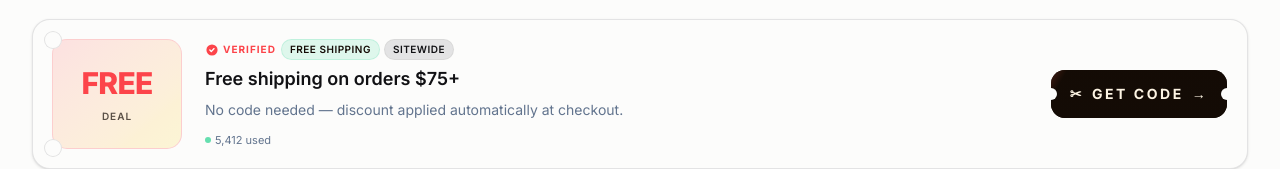
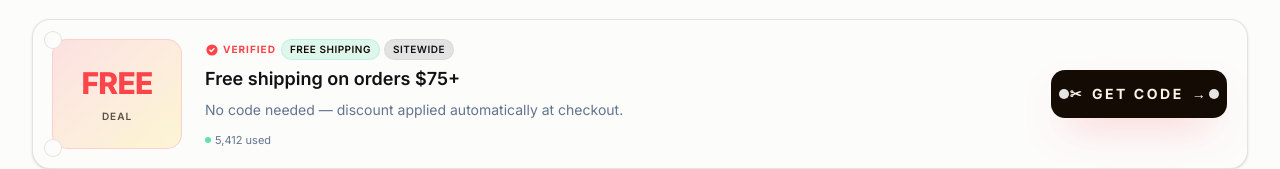
Before and after one commit to hamzashiwani/radiant-launch-web, a React (Vite) app: page /landing-page in a window 1280 px wide. Shown: the part 745-914 px from the top of the page. Built offline with nearby package versions, Linux system fonts and the light colour scheme.

Commit message:
Changes
Co-authored-by: hamzashiwani <107464427+hamzashiwani@users.noreply.github.com>

```diff
--- a/src/routes/landing-page.tsx
+++ b/src/routes/landing-page.tsx
@@ -268,30 +268,28 @@ function CouponCard({
       </div>
 
       <div className="sm:w-44 flex sm:flex-col items-stretch justify-center">
-        <button
-          onClick={handleClick}
-          aria-label={revealed && coupon.code ? `Code ${coupon.code} copied` : "Get code"}
-          className="relative w-full overflow-hidden rounded-xl bg-ink text-cream font-bold text-sm py-3.5 px-4 shadow-[var(--shadow-pop)] transition-all duration-300 hover:-translate-y-0.5 hover:rotate-[-0.5deg] active:scale-[0.96] active:rotate-0 isolate animate-ring-pulse"
-        >
-          {/* animated gradient sweep */}
-          <span
+        <div className="reveal-wrap relative w-full h-12 rounded-xl overflow-hidden shadow-[var(--shadow-pop)] isolate">
+          {/* Blurred code teaser sitting behind the button */}
+          <div
             aria-hidden
-            className="pointer-events-none absolute inset-0 -z-10 bg-[linear-gradient(120deg,var(--ink)_0%,var(--ink)_40%,color-mix(in_oklab,var(--brand)_70%,var(--ink))_50%,var(--ink)_60%,var(--ink)_100%)] bg-[length:250%_100%] bg-[position:100%_0] transition-[background-position] duration-700 ease-out group-hover:bg-[position:0%_0]"
-          />
-          {/* shimmer streak on hover */}
-          <span
-            aria-hidden
-            className="pointer-events-none absolute inset-y-0 -left-1/2 w-1/2 bg-gradient-to-r from-transparent via-cream/40 to-transparent opacity-0 group-hover:opacity-100 group-hover:animate-shimmer"
-          />
-          {/* scissors notch */}
-          <span aria-hidden className="pointer-events-none absolute left-0 top-1/2 -translate-x-1/2 -translate-y-1/2 size-3 rounded-full bg-background ring-1 ring-foreground/10" />
-          <span aria-hidden className="pointer-events-none absolute right-0 top-1/2 translate-x-1/2 -translate-y-1/2 size-3 rounded-full bg-background ring-1 ring-foreground/10" />
-          <span className="relative z-10 inline-flex items-center justify-center gap-2 uppercase tracking-[0.18em]">
-            <span className="inline-block transition-transform duration-300 group-hover:-rotate-12">✂</span>
+            className="absolute inset-0 grid place-items-center bg-[var(--gradient-shop)] text-ink"
+          >
+            <span className="font-mono text-base font-extrabold tracking-[0.35em] blur-[5px] select-none uppercase">
+              {coupon.code ?? "DEAL"}
+            </span>
+          </div>
+          <button
+            onClick={handleClick}
+            aria-label={revealed && coupon.code ? `Code ${coupon.code} copied` : "Get code"}
+            className="reveal-btn group/btn absolute inset-0 w-full h-full bg-ink text-cream font-bold text-sm flex items-center justify-center gap-2 uppercase tracking-[0.18em] transition-transform duration-500 ease-[cubic-bezier(0.65,0,0.35,1)] active:scale-[0.97]"
+          >
+            <span aria-hidden className="absolute left-2 top-1/2 -translate-y-1/2 size-2.5 rounded-full bg-background/90" />
+            <span aria-hidden className="absolute right-2 top-1/2 -translate-y-1/2 size-2.5 rounded-full bg-background/90" />
+            <span className="inline-block transition-transform duration-300 group-hover/btn:-rotate-12">✂</span>
             <span>Get Code</span>
-            <span aria-hidden className="inline-block transition-transform duration-300 group-hover:translate-x-1">→</span>
-          </span>
-        </button>
+            <span aria-hidden className="inline-block transition-transform duration-300 group-hover/btn:translate-x-1">→</span>
+          </button>
+        </div>
         {coupon.type === "code" && revealed && (
           <p className="text-center text-[10px] mt-1.5 text-brand font-semibold">✓ Copied — opening store…</p>
         )}
```
